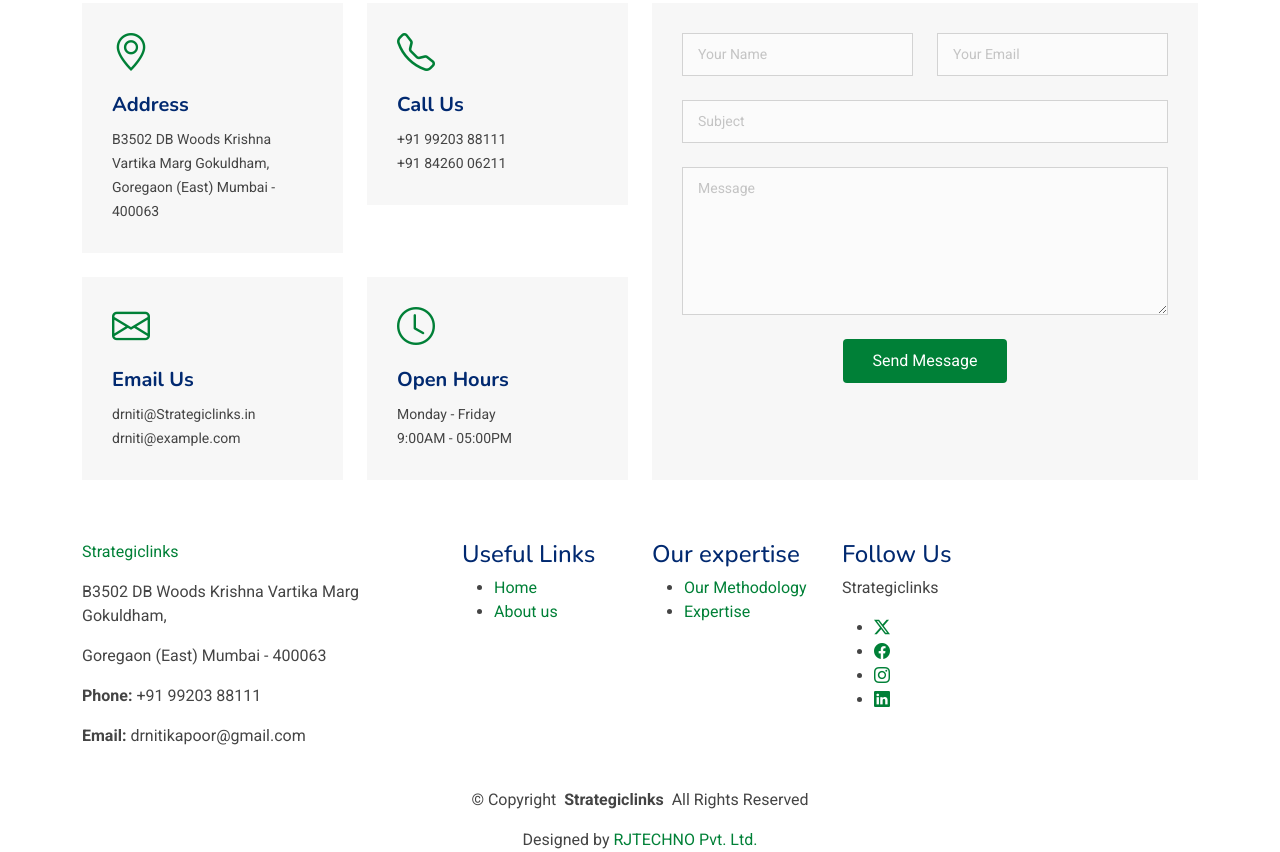
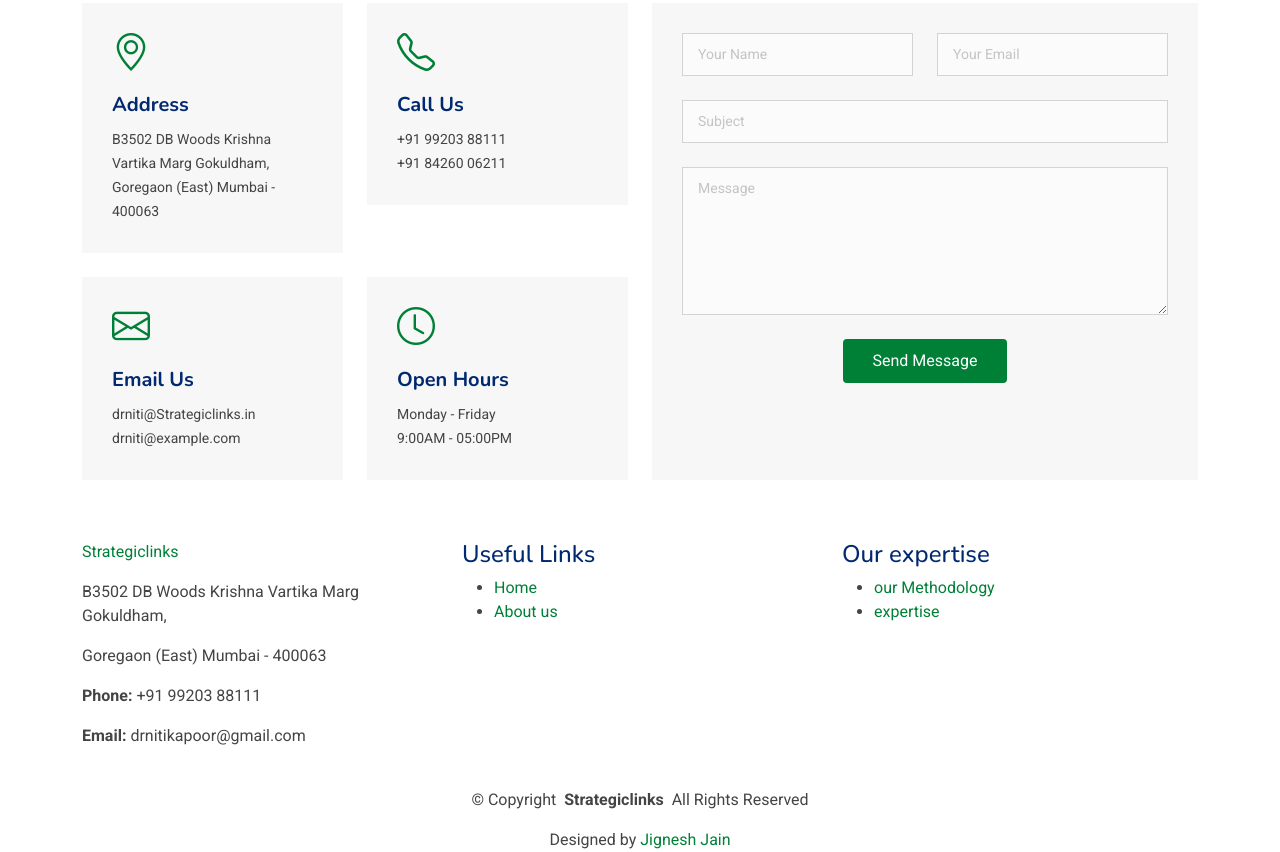
Before and after one commit to StrategicLInks-in/WebSite, a plain HTML site: page index.html in a window 1280 px wide. Shown: the part 5640-6492 px from the top of the page. Drawn offline with nearby package versions, Linux system fonts and the light colour scheme.

Commit message:
So many little Changes

```diff
--- a/index.html
+++ b/index.html
@@ -697,35 +697,24 @@
         </div>
       </div>
 
-      <div class="col-lg-2 col-md-3 footer-links">
+      <div class="col-lg-4 col-md-3 footer-links">
         <h4>Useful Links</h4>
         <ul>
-          <li></i> <a href="#">Home</a></li>
+          <li> <a href="#">Home</a></li>
           <li><a href="#">About us</a></li>
 
       </div>
 
-      <div class="col-lg-2 col-md-3 footer-links">
+      <div class="col-lg-4 col-md-3 footer-links">
         <h4>Our expertise</h4>
         <ul>
-          <li> <a href="Methodology.html">Our Methodology</a></li>
-          <li> <a href="Expertise.html">Expertise</a></li>
+          <li> <a href="Methodology.html">our Methodology</a></li>
+          <li> <a href="Expertise.html">expertise</a></li>
 
         </ul>
       </div>
 
-      <div class="col-lg-4 col-md-12">
-        <h4>Follow Us</h4>
-        <p>Strategiclinks</p>
-        <div class="social-links d-flex">
-          <ul>
-            <li><a href=""><i class="bi bi-twitter-x"></i></a></li>
-            <li><a href=""><i class="bi bi-facebook"></i></a></li>
-            <li><a href=""><i class="bi bi-instagram"></i></a></li>
-            <li><a href=""><i class="bi bi-linkedin"></i></a></li>
-          </ul>
-        </div>
-      </div>
+
 
     </div>
   </div>
@@ -734,7 +723,7 @@
     <p>© <span>Copyright</span> <strong class="px-1 sitename">Strategiclinks</strong> <span>All Rights Reserved</span>
     </p>
     <div class="credits">
-      Designed by <a href="">RJTECHNO Pvt. Ltd.</a>
+      Designed by <a href="">Jignesh Jain</a>
     </div>
   </div>
 
@@ -743,7 +732,6 @@
   <!-- Scroll Top -->
   <a href="#" id="scroll-top" class="scroll-top d-flex align-items-center justify-content-center"><i
       class="bi bi-arrow-up-short"></i></a>
-
   <!-- Vendor JS Files -->
   <script src="assets/vendor/bootstrap/js/bootstrap.bundle.min.js"></script>
   <script src="assets/vendor/php-email-form/validate.js"></script>
```
Also changed, not shown: Expertise.html (+3 -14 lines), Methodology.html (+9 -20 lines), TestSeries.html (+7 -17 lines).
